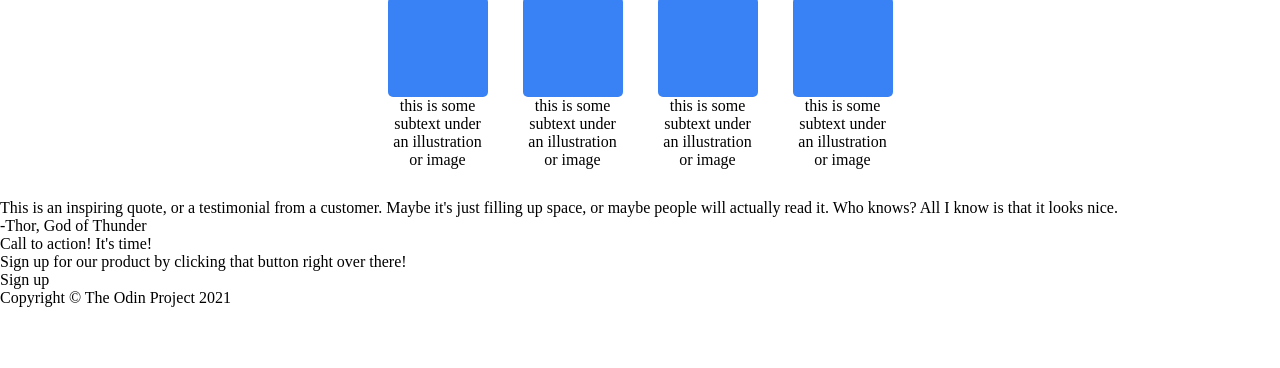
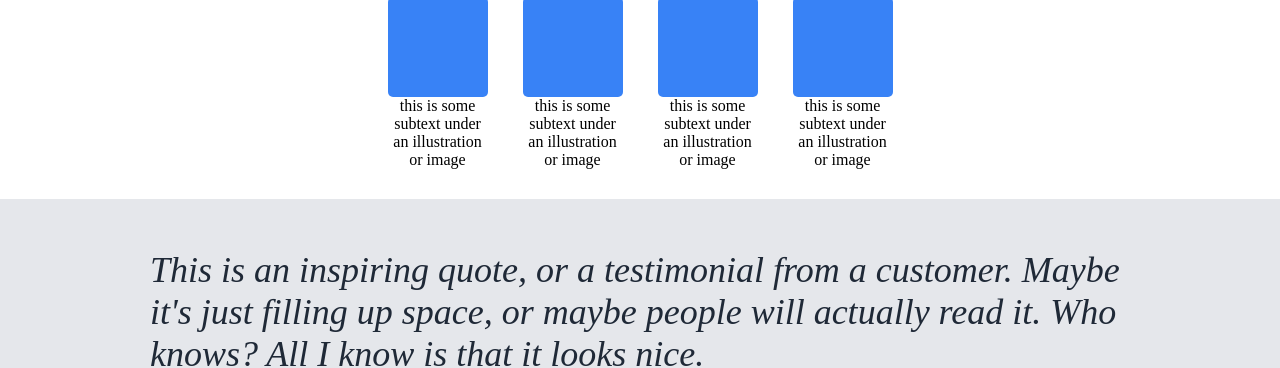
Before and after one commit to Elias20133/Landing-Page, a plain HTML site: page index.html in a window 1280 px wide. Shown: the part 437-805 px from the top of the page. Drawn offline with Linux system fonts and the light colour scheme.

Commit message:
add css to Quot section(Con3)

```diff
--- a/styles.css
+++ b/styles.css
@@ -102,3 +102,27 @@ li a{
 .text {
     text-align: center;
 }
+
+/* End of Container2 - Beginning of Container3 */
+
+.con3 {
+    display: flex;
+    flex-direction: column;
+    padding: 50px;
+    padding-left: 150px;
+    padding-right: 150px;
+    background-color: #E5E7EB;
+}
+
+.Quot {
+    font-size: 36px;
+    color: #1F2937;
+    font-style: italic;
+}
+
+.Qout-Autor {
+    margin-left: auto;
+    font-weight: 700;
+}
+
+/* End of Container3 - Beginning of Container4 */
```
